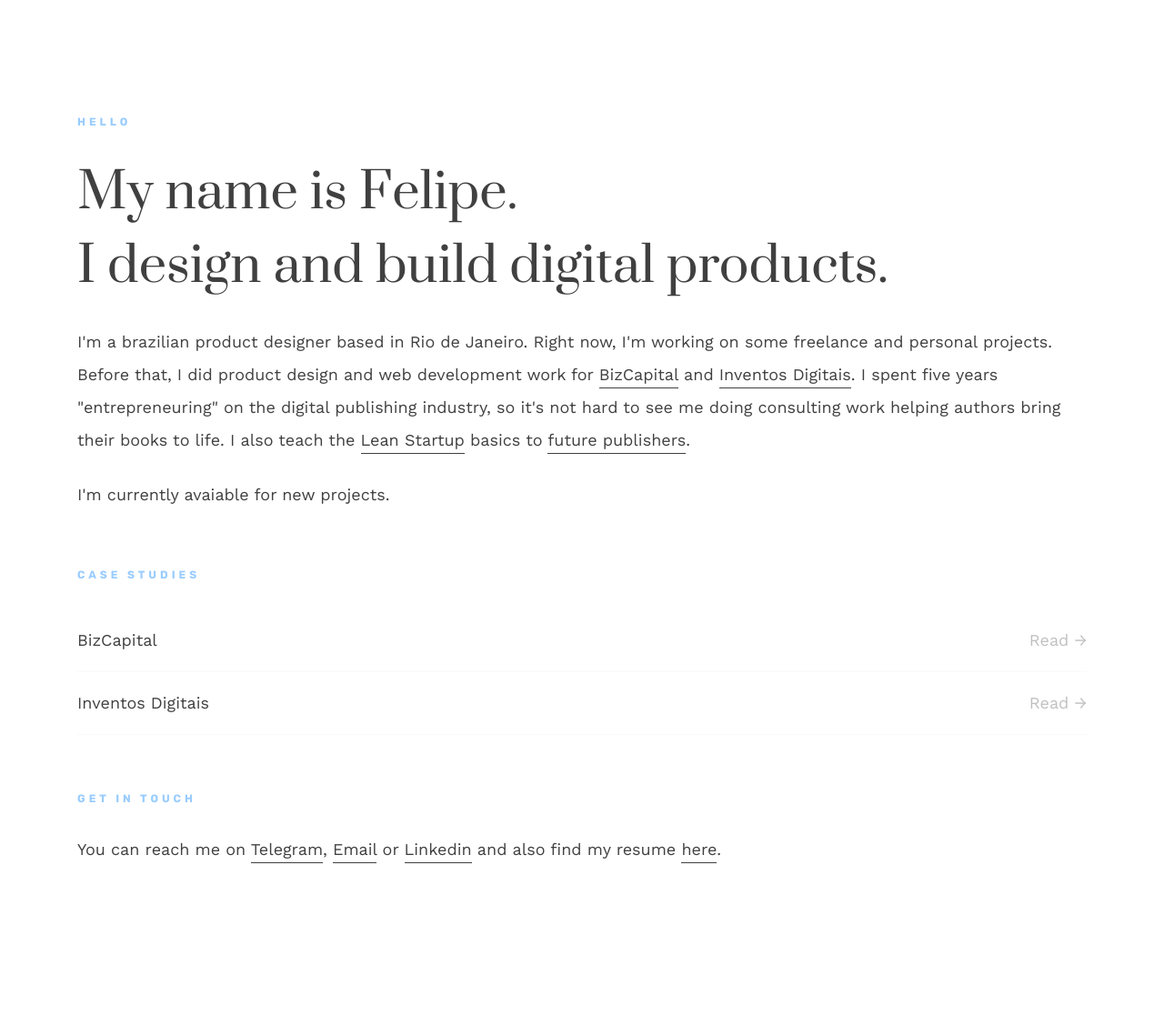
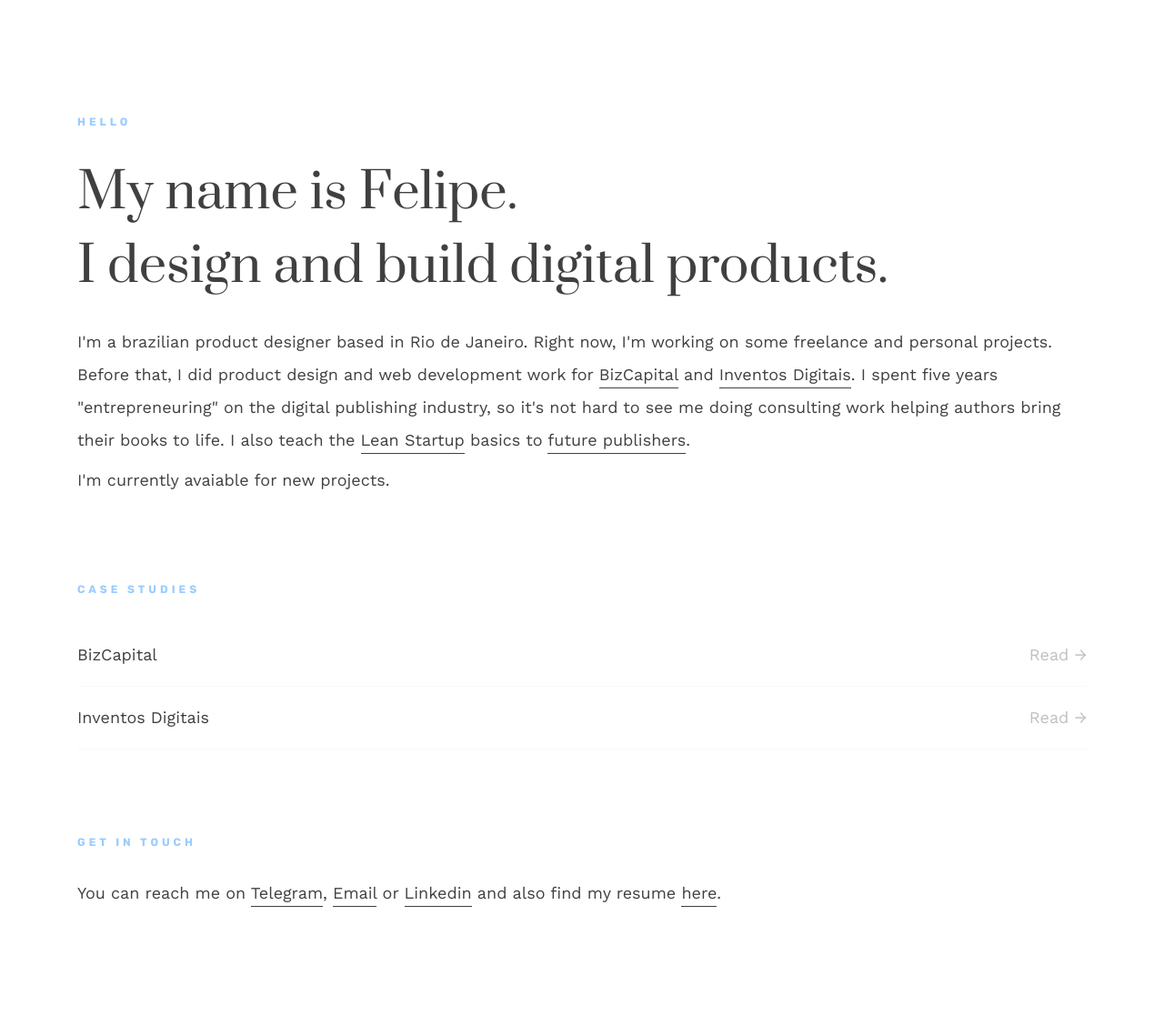
Before and after one commit to felipesotello/felipesotello.github.io, a Jekyll site: the page built from index.html, in a window 1280 px wide. Shown: the whole page at 91% size. Built offline with Jekyll 4.4.1, drawn with Linux system fonts in a browser that asks for light colours; nearby versions of some CDN libraries; before the commit the page ends 1080 px from its top, so only the background shows below that.

Commit message:
spacing adjustments

```diff
--- a/_layouts/home.html
+++ b/_layouts/home.html
@@ -7,7 +7,7 @@
                 <h1 class="text-1">Hello</h1>
                 <p class="text-2">My name is Felipe.</p>
                 <p class="text-2 mb-4">I design and build digital products.</p>
-                <p class="text-3 mb-4">I'm a brazilian product designer based in Rio de Janeiro.
+                <p class="text-3 mb-2">I'm a brazilian product designer based in Rio de Janeiro.
                     Right now, I'm working on some freelance and personal projects.
                     Before that, I did product design and web development work for
                     <a class="anchor-1" href="https://bizcap.com.br" target="_blank">BizCapital</a> and
--- a/assets/styles/main.css
+++ b/assets/styles/main.css
@@ -27,7 +27,7 @@ html, body, div, span, applet, object, iframe, h1, h2, h3, h4, h5, h6, p, blockq
 }
 
 .row + .row {
-    padding: 64px 0 0 0;
+    padding: 48px 0 0 0;
 }
 
 .flex-1 {
@@ -56,8 +56,8 @@ html, body, div, span, applet, object, iframe, h1, h2, h3, h4, h5, h6, p, blockq
     font-size: 12px;
     font-weight: 700;
     letter-spacing: 4px;
-    line-height: 36px;
-    margin: 0 0 32px 0;
+    line-height: 1;
+    margin: 0 0 16px 0;
     text-transform: uppercase;
 }
 
@@ -203,6 +203,14 @@ html, body, div, span, applet, object, iframe, h1, h2, h3, h4, h5, h6, p, blockq
 }
 
 @media screen and (min-width: 920px) {
+    .row + .row {
+        padding: 96px 0 0 0;
+    }
+
+    .text-1-cases {
+        line-height: 36px;
+    }
+
     .text-2 {
         font-size: 54px;
     }
```
Also changed, not shown: 2 other files.
